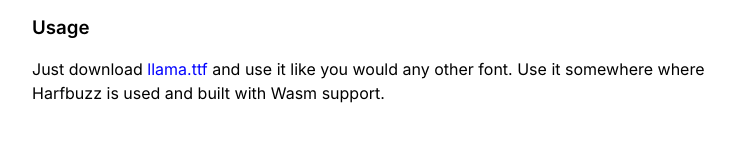
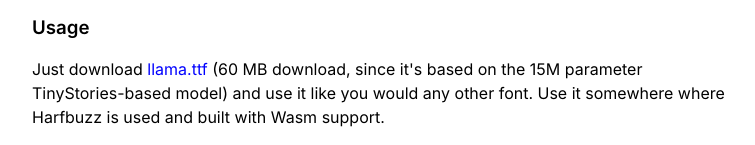
Before and after one commit to fuglede/llama.ttf, a plain HTML site: page index.html in a window 1280 px wide. Shown: the part 1019-1164 px from the top of the page, without its empty margins (258-1013 px from the left). Before the commit the page ends 1140 px from the top, so only its background shows below. Drawn offline with Linux system fonts and the light colour scheme.

Commit message:
Spell out download size

```diff
--- a/index.html
+++ b/index.html
@@ -31,7 +31,7 @@
       <iframe width="560" height="315" src="https://www.youtube.com/embed/Q4bOyYctgFI?si=XAAcj3uf02vxdXwM" title="YouTube video player" frameborder="0" allow="accelerometer; autoplay; clipboard-write; encrypted-media; gyroscope; picture-in-picture; web-share" referrerpolicy="strict-origin-when-cross-origin" allowfullscreen></iframe>
       <p>Skip to 6:09 if you just want to see the font in action.</p>
       <h3>Usage</h3>
-      <p>Just download <a href="https://github.com/fuglede/llama.ttf/raw/master/llamattf/llama.ttf">llama.ttf</a> and use it like you would any other font. Use it somewhere where Harfbuzz is used and built with Wasm support.</p>
+      <p>Just download <a href="https://github.com/fuglede/llama.ttf/raw/master/llamattf/llama.ttf">llama.ttf</a> (60 MB download, since it's based on the 15M parameter TinyStories-based model) and use it like you would any other font. Use it somewhere where Harfbuzz is used and built with Wasm support.</p>
     </div>
   </body>
 </html>
```
